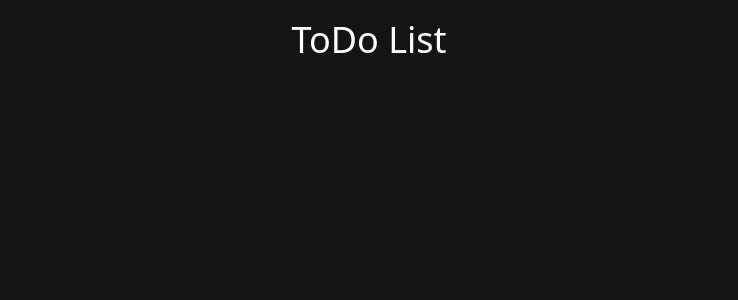
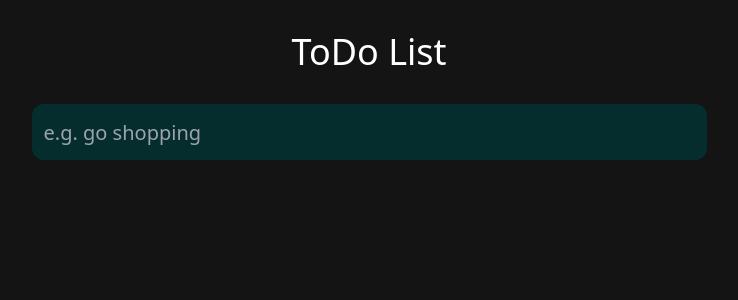
Before and after one commit to robertchapmanrlc/todo-list, a React (Vite) app: page / in a window 1280 px wide. Shown: the top 300 px of the page, without its empty margins (271-1009 px from the left). Built offline with nearby package versions, Linux system fonts and the light colour scheme.

Commit message:
Created a component for the entire app. Created the UI for the textbox to enter tasks.

```diff
--- a/src/App.tsx
+++ b/src/App.tsx
@@ -1,8 +1,10 @@
+import TodoListApp from "./components/ToDoListApp";
+
 function App() {
   return (
     <>
       <div className="w-full flex justify-center">
-        <h1 className="text-4xl text-center text-white mt-5">ToDo List</h1>
+        <TodoListApp />
       </div>
     </>
   );
--- /dev/null
+++ b/src/components/AddToDoForm/AddToDoForm.tsx
@@ -0,0 +1,11 @@
+export default function AddToDoForm() {
+  return (
+    <form className="w-full flex justify-center">
+      <input
+        type="text"
+        placeholder="e.g. go shopping"
+        className="w-3/4 h-14 text-xl text-white rounded-xl pl-3 bg-secondary-900 outline-none focus:outline-none focus:bg-accent-600 focus:ring-4 focus:ring-accent-800 focus:placeholder:text-gray-600 transition-all"
+      />
+    </form>
+  );
+}
--- /dev/null
+++ b/src/components/ToDoListApp.tsx
@@ -0,0 +1,10 @@
+import AddToDoForm from "./AddToDoForm/AddToDoForm";
+
+export default function TodoListApp() {
+  return (
+    <div className="w-full sm:max-w-[900px] pt-8">
+      <h1 className="text-4xl text-center text-white mb-8">ToDo List</h1>
+      <AddToDoForm />
+    </div>
+  );
+}
```
